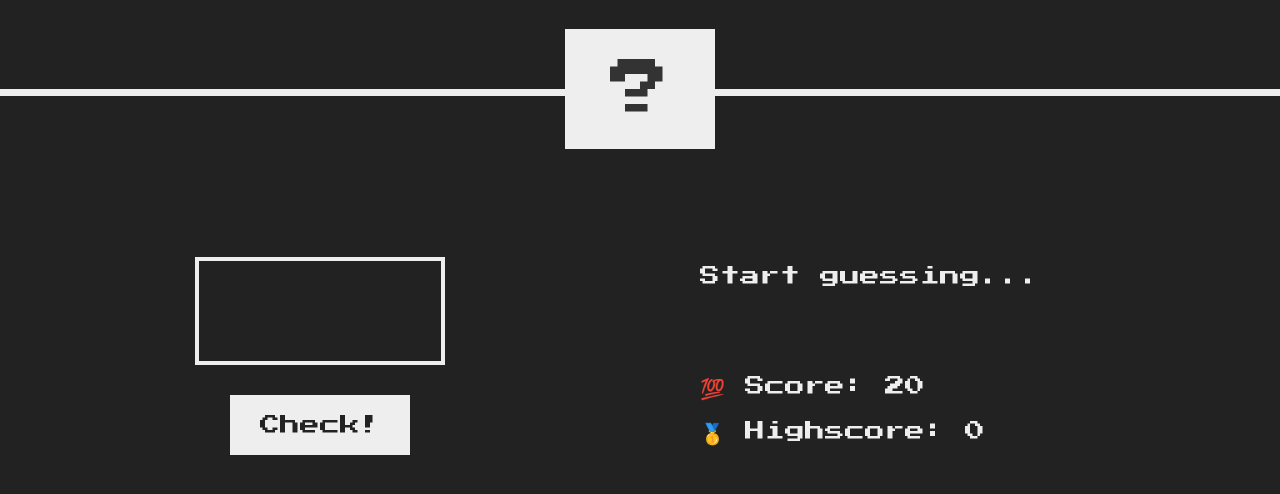
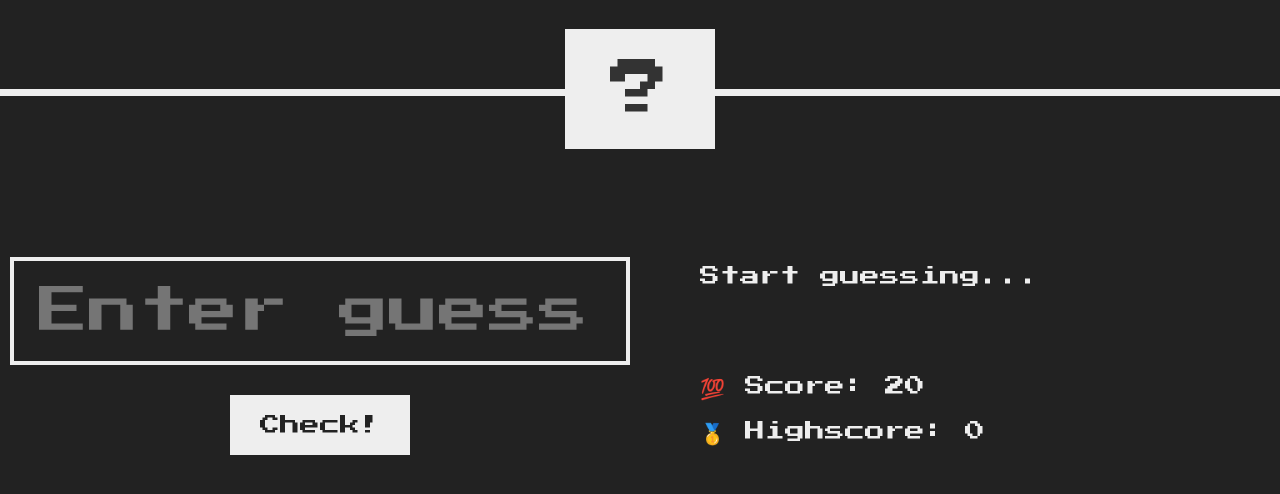
Before and after one commit to Aadit365/Guess-My-Number, a plain HTML site: page index.html in a window 1280 px wide. Shown: the part 184-678 px from the top of the page. Drawn offline with Linux system fonts and the light colour scheme.

Commit message:
Added Placeholder to Input Box

```diff
--- a/index.html
+++ b/index.html
@@ -16,7 +16,7 @@
     </header>
     <main>
       <section class="left">
-        <input type="number" class="guess" />
+        <input type="number" class="guess" placeholder="Enter guess" />
         <button class="btn check">Check!</button>
       </section>
       <section class="right">
--- a/style.css
+++ b/style.css
@@ -89,7 +89,7 @@ h1 {
   color: inherit;
   font-size: 5rem;
   padding: 2.5rem;
-  width: 25rem;
+  width: 62rem;
   text-align: center;
   display: block;
   margin-bottom: 3rem;
```
